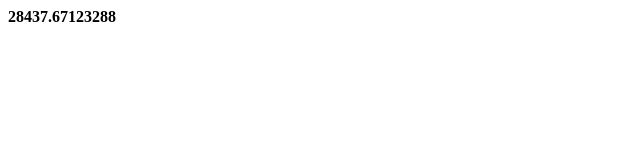
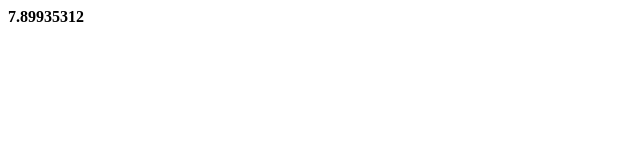
Before and after one commit to Alexopro/alexopro.github.io, a plain HTML site: page index.html in a window 1280 px wide. Shown: the full height of the page, 0-640 px from the left. Drawn offline with Linux system fonts and the light colour scheme.

Commit message:
Update index.html

```diff
--- a/index.html
+++ b/index.html
@@ -6,7 +6,7 @@
     <b id="age">
     </BODY>
 	<script>
-const day = 24;
+const day = 24*60*60;
 const age = document.getElementById("age");
 
 round_to = function(precision, value) {
```
